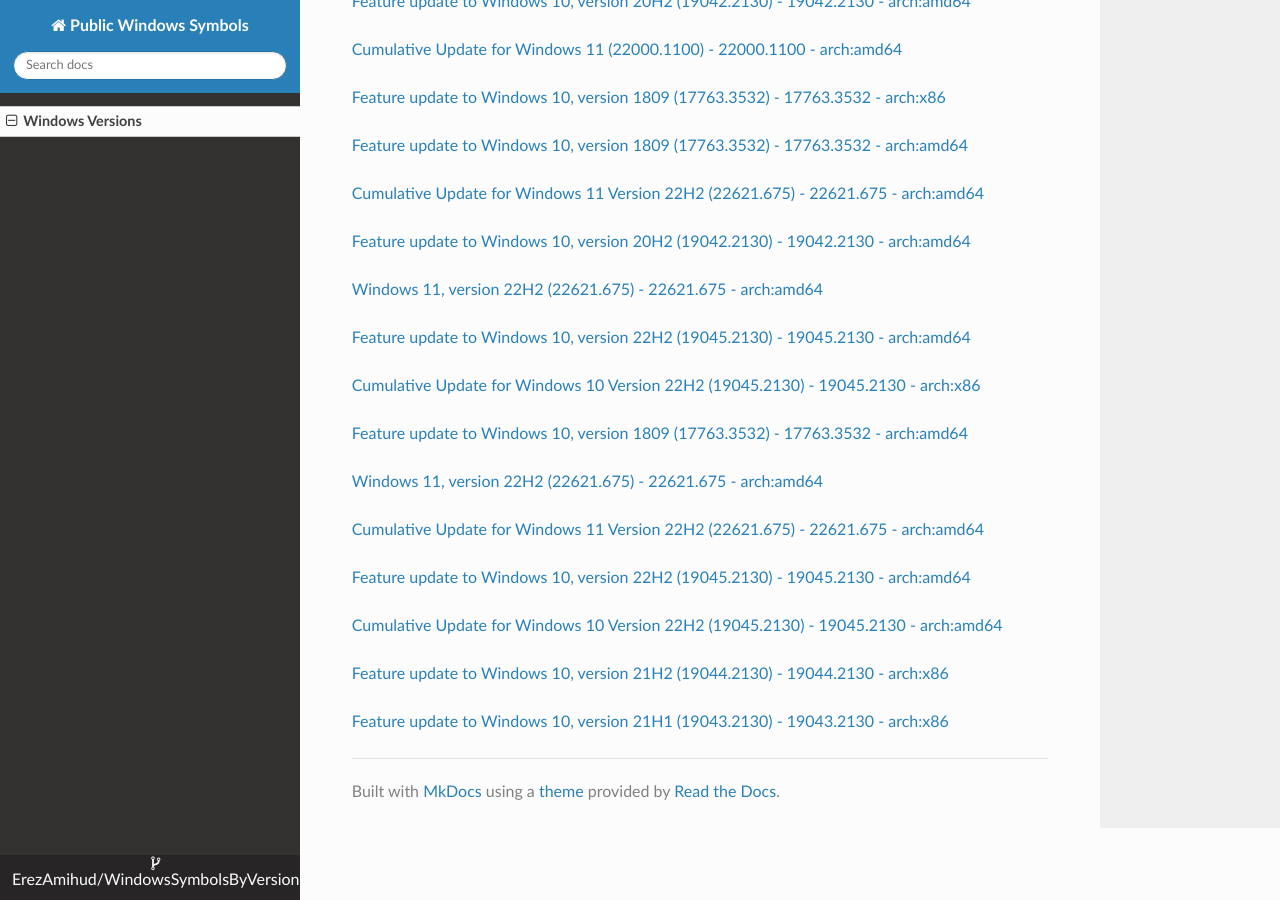
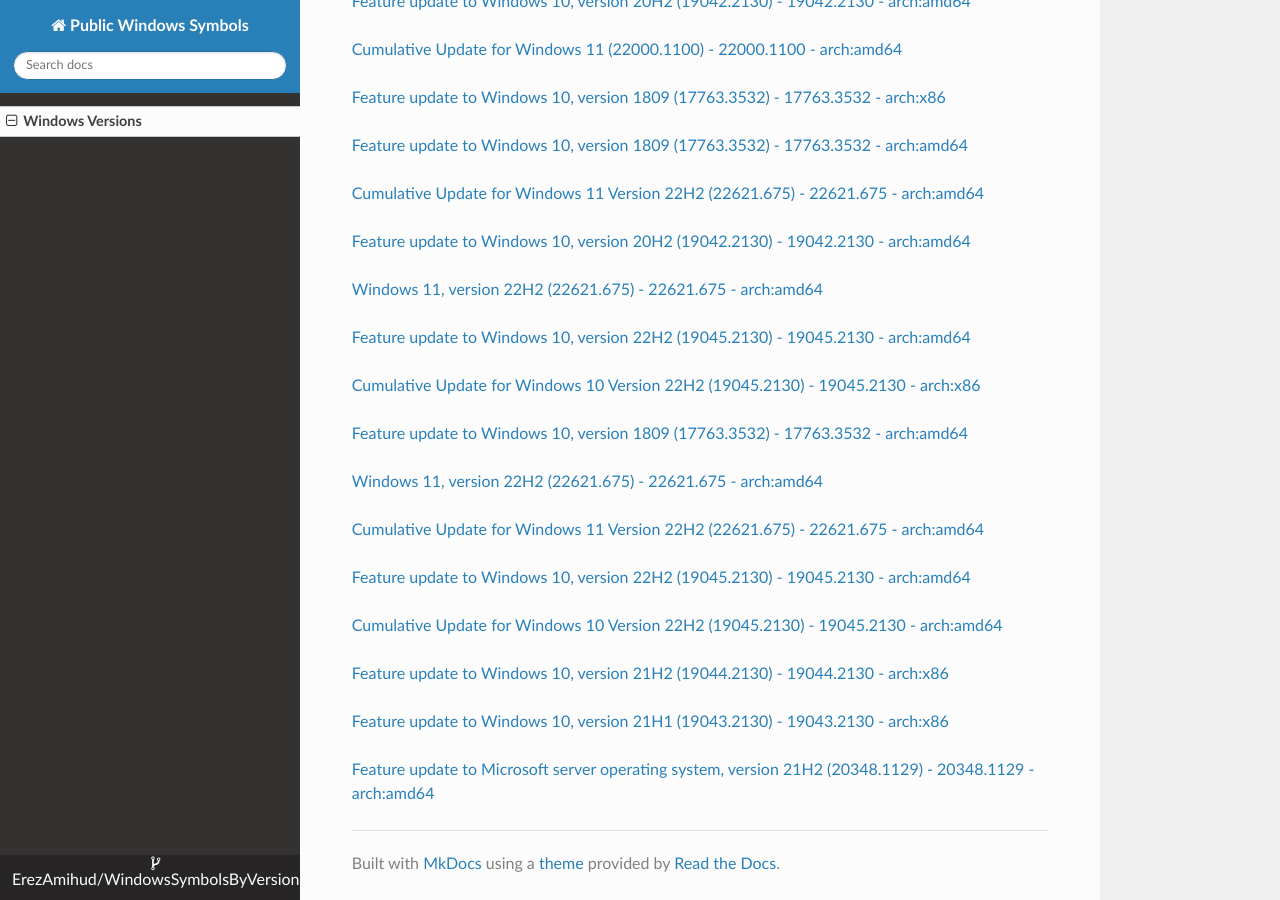
Before and after one commit to ErezAmihud/WindowsSymbolsByVersion, an MkDocs documentation site: the page built from docs/index.md, in a window 1280 px wide and 900 px high, scrolled down 50093 px. Built offline with MkDocs 1.6.1, drawn with Linux system fonts in a browser that asks for light colours; nearby versions of some CDN libraries.

Commit message:
Automated commit, add manifest for 0653dd2a-94b3-4bd4-9a3c-34ae727e8b68

```diff
--- a/docs/index.md
+++ b/docs/index.md
@@ -2956,3 +2956,6 @@
 
 
 [Feature update to Windows 10, version 21H1 (19043.2130) - 19043.2130 - arch:x86](https://github.com/ErezAmihud/WindowsSymbolsByVersion/blob/main/manifests/13a51fa0-7e8c-4ccb-baa4-f95246c5235e.manifest)
+
+
+[Feature update to Microsoft server operating system, version 21H2 (20348.1129) - 20348.1129 - arch:amd64](https://github.com/ErezAmihud/WindowsSymbolsByVersion/blob/main/manifests/0653dd2a-94b3-4bd4-9a3c-34ae727e8b68.manifest)
```
Also changed, not shown: process_builds.json (+1 -1 lines), 1 other file.
